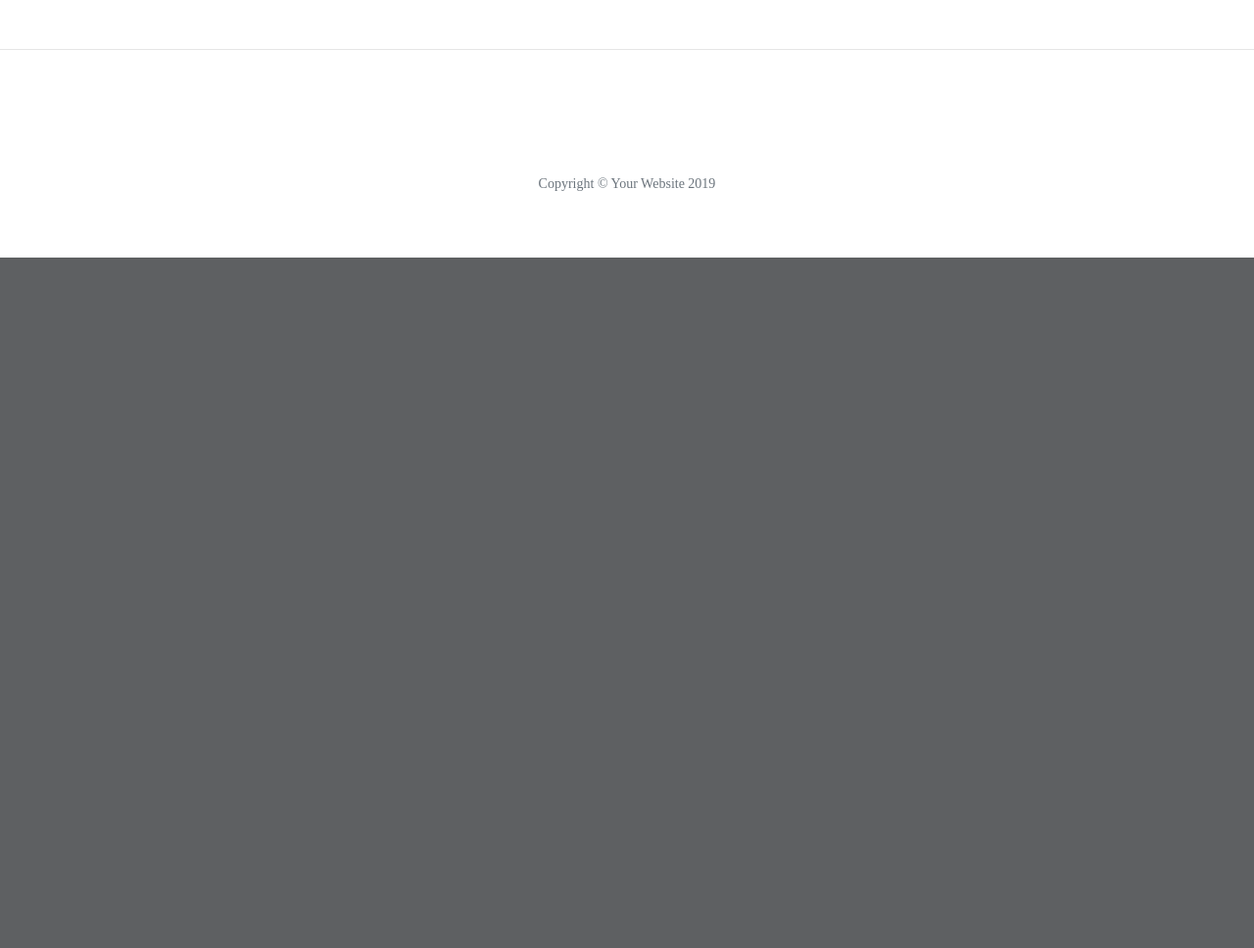
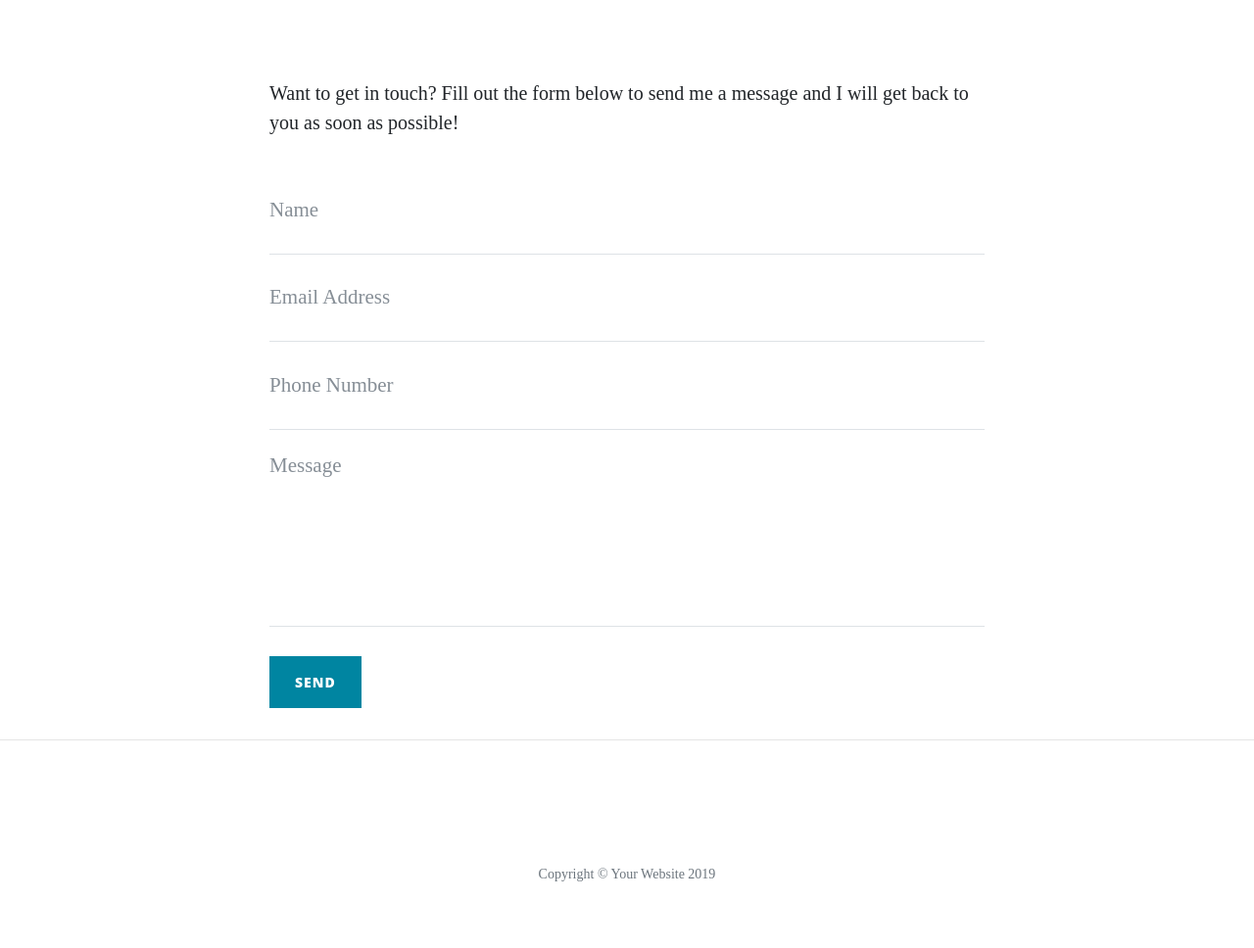
Before and after one commit to seanjcarley/my_full_template, a Python web app: template flask/templates/contact.html in a window 1280 px wide. Shown: the part 628-1596 px from the top of the page at 98% size. Before the commit the page ends 891 px from the top, so only its background shows below. Run offline with Jinja, Linux system fonts and the light colour scheme; the template is opened without the code that fills it, so the values that code supplies are empty; some libraries are stand-ins or nearby versions.

Commit message:
updated run.py and contach.html to handle form submission

```diff
--- a/flask/templates/contact.html
+++ b/flask/templates/contact.html
@@ -1,4 +1,55 @@
 {% extends 'base.html' %}
 {% block content %}
     <h2>{{ page_title }}</h2>
+
+    <div class="row">
+      <div class="col-lg-8 col-md-10 mx-auto">
+        {% with messages = get_flashed_messages() %}
+        {% if messages %}
+        <ul class="flashes">
+            {% for message in messages %}
+            <li>{{ message }}</li>
+            {% endfor %}
+        </ul>
+        {% endif %}
+        {% endwith %}
+        <p>Want to get in touch? Fill out the form below to send me a message and I will get back to you as soon as possible!</p>
+        <form method="POST" name="sentMessage" id="contactForm" novalidate>
+          <div class="control-group">
+            <div class="form-group floating-label-form-group controls">
+              <label>Name</label>
+              <input type="text" class="form-control" placeholder="Name" name="name" id="name" required data-validation-required-message="Please enter your name.">
+              <p class="help-block text-danger"></p>
+            </div>
+          </div>
+          <div class="control-group">
+            <div class="form-group floating-label-form-group controls">
+              <label>Email Address</label>
+              <input type="email" class="form-control" name="email" placeholder="Email Address" id="email" required data-validation-required-message="Please enter your email address.">
+              <p class="help-block text-danger"></p>
+            </div>
+          </div>
+          <div class="control-group">
+            <div class="form-group col-xs-12 floating-label-form-group controls">
+              <label>Phone Number</label>
+              <input type="tel" class="form-control" name="phone" placeholder="Phone Number" id="phone" required data-validation-required-message="Please enter your phone number.">
+              <p class="help-block text-danger"></p>
+            </div>
+          </div>
+          <div class="control-group">
+            <div class="form-group floating-label-form-group controls">
+              <label>Message</label>
+              <textarea rows="5" class="form-control" name="message" placeholder="Message" id="message" required data-validation-required-message="Please enter a message."></textarea>
+              <p class="help-block text-danger"></p>
+            </div>
+          </div>
+          <br>
+          <div id="success"></div>
+          <div class="form-group">
+            <button type="submit" class="btn btn-primary" id="sendMessageButton">Send</button>
+          </div>
+        </form>
+      </div>
+    </div>
+
 {% endblock %}
```
Also changed, not shown: flask/run.py (+8 -2 lines).
